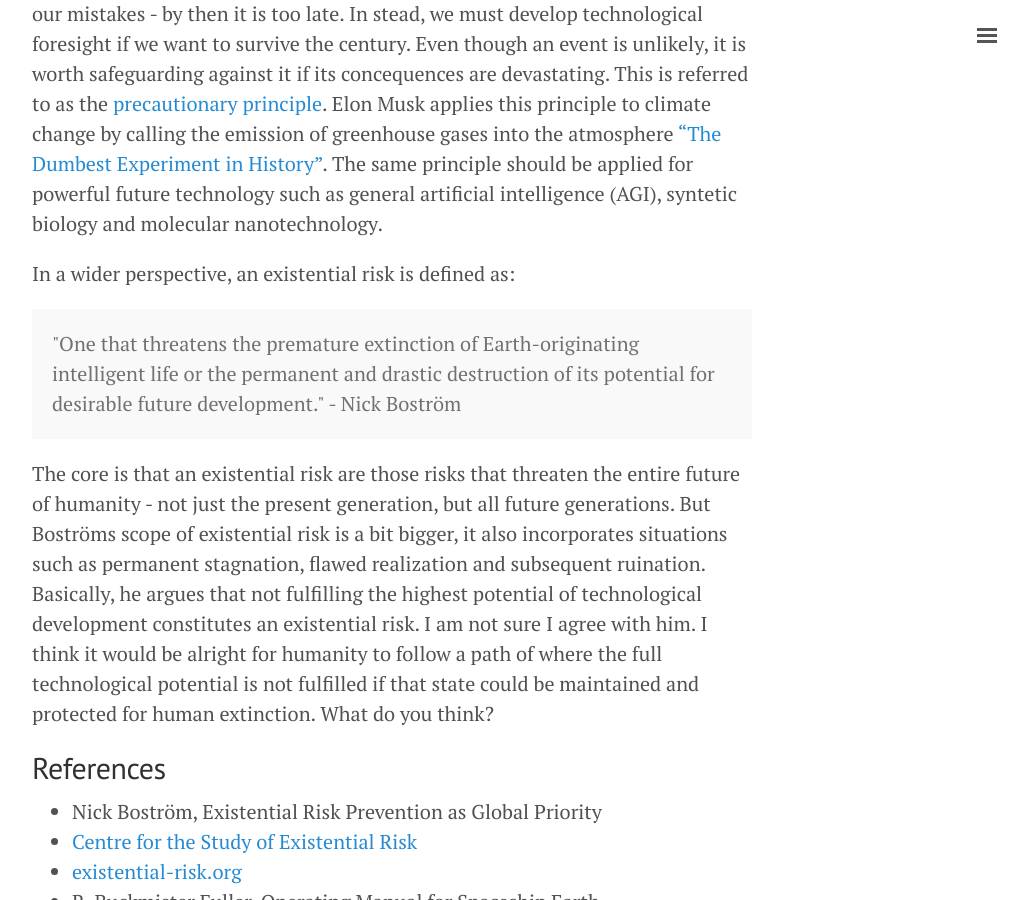
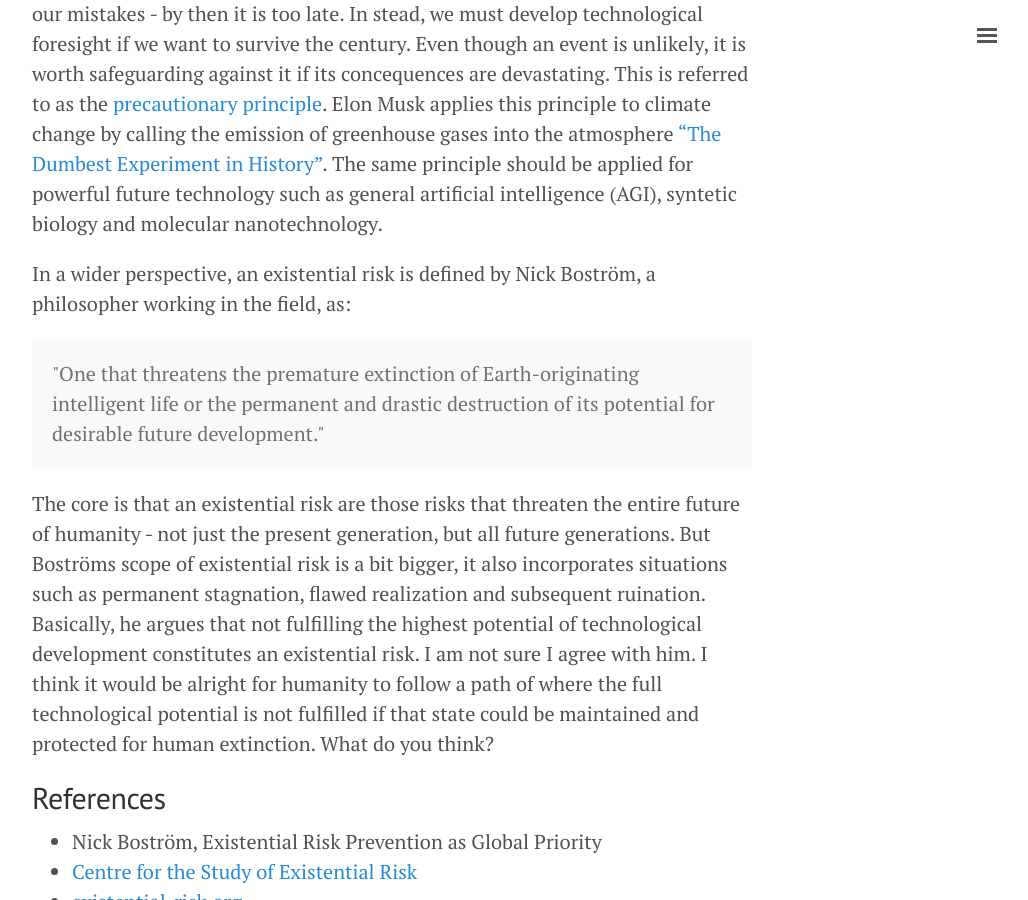
Before and after one commit to sebaheg/sebaheg.github.io, a Jekyll site: the page built from _posts/2017-09-16-Existential-Risk.md, in a window 1280 px wide and 900 px high, scrolled down 1354 px. Shown: the whole window, without its empty margins (248-1276 px from the left). Built offline with Jekyll 4.4.1, drawn with Linux system fonts in a browser that asks for light colours.

Commit message:
Update post and readme.

```diff
--- a/_posts/2017-09-16-Existential-Risk.md
+++ b/_posts/2017-09-16-Existential-Risk.md
@@ -12,10 +12,10 @@ On the big time scales, we are concerned with astronomical and geological threat
 
 An existential catastropy is something that, by definition, never has happend in all of human history. Therefore, we can not us our old technique to learn from our mistakes - by then it is too late. In stead, we must develop technological foresight if we want to survive the century. Even though an event is unlikely, it is worth safeguarding against it if its concequences are devastating. This is referred to as the [precautionary principle](https://en.wikipedia.org/wiki/Precautionary_principle). Elon Musk applies this principle to climate change by calling the emission of greenhouse gases into the atmosphere ["The Dumbest Experiment in History"](https://www.youtube.com/watch?v=znukFtaWPAw). The same principle should be applied for powerful future technology such as general artificial intelligence (AGI), syntetic biology and molecular nanotechnology.
 
-In a wider perspective, an existential risk is defined as:
+In a wider perspective, an existential risk is defined by Nick Boström, a philosopher working in the field, as:
 
 <p class="message">
-"One that threatens the premature extinction of Earth-originating intelligent life or the permanent and drastic destruction of its potential for desirable future development." - Nick Boström
+"One that threatens the premature extinction of Earth-originating intelligent life or the permanent and drastic destruction of its potential for desirable future development."
 </p>
 
 The core is that an existential risk are those risks that threaten the entire future of humanity - not just the present generation, but all future generations. But Boströms scope of existential risk is a bit bigger, it also incorporates situations such as permanent stagnation, flawed realization and subsequent ruination. Basically, he argues that not fulfilling the highest potential of technological development constitutes an existential risk. I am not sure I agree with him. I think it would be alright for humanity to follow a path of where the full technological potential is not fulfilled if that state could be maintained and protected for human extinction. What do you think?
```
Also changed, not shown: README.md.
